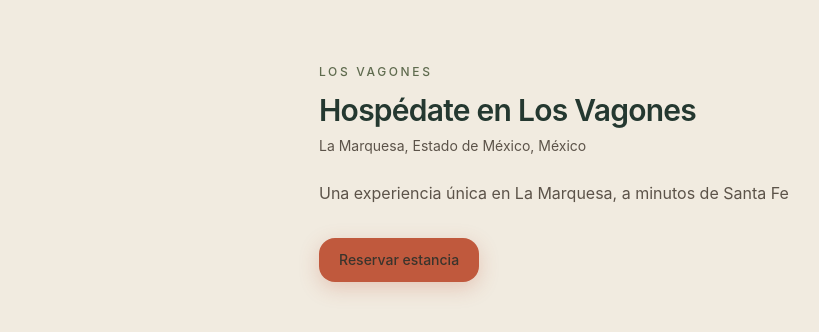
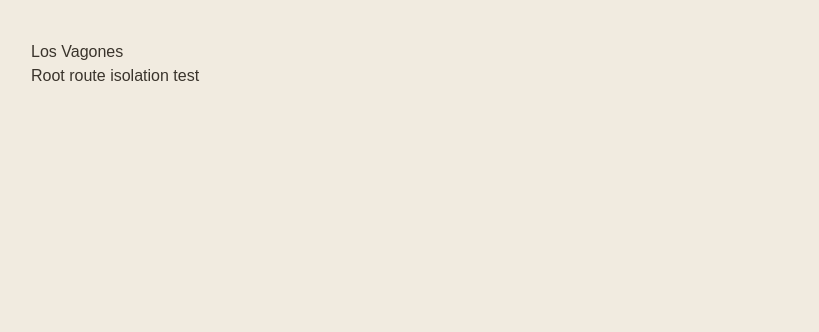
Before and after one commit to fraterunion/fraterunion-hotel, a Next.js app in the folder apps/web/: page / in a window 1280 px wide. Shown: the top 332 px of the page, without its empty margins (9-828 px from the left). Built offline with nearby package versions, Linux system fonts and the light colour scheme.

Commit message:
test: isolate root page to debug railway 502

```diff
--- a/apps/web/src/app/page.tsx
+++ b/apps/web/src/app/page.tsx
@@ -1,28 +1,8 @@
-import Link from 'next/link';
-import { hotelConfig, hotelLocationFull } from '@fraterunion/config';
-import { bookingCopy } from '../content/booking-es';
-
 export default function Page() {
   return (
-    <main className="min-h-screen bg-[var(--cabin-bg)] text-[var(--cabin-ink)]">
-      <div className="mx-auto max-w-2xl px-6 py-16">
-        <p className="text-xs font-medium uppercase tracking-[0.22em] text-[var(--cabin-olive)]">
-          {hotelConfig.hotelShortName}
-        </p>
-        <h1 className="mt-3 text-3xl font-semibold tracking-tight text-[var(--cabin-forest-deep)]">
-          {hotelConfig.heroTitle}
-        </h1>
-        <p className="mt-2 text-sm text-[var(--cabin-ink-soft)]">{hotelLocationFull()}</p>
-        <p className="mt-6 text-base leading-relaxed text-[var(--cabin-ink-soft)]">
-          {hotelConfig.heroSubtitle}
-        </p>
-        <Link
-          href="/booking"
-          className="mt-8 inline-flex rounded-2xl bg-[var(--cabin-terra)] px-5 py-3 text-sm font-medium text-[var(--cabin-elevated)] shadow-[0_6px_20px_rgba(192,89,61,0.25)] transition hover:bg-[var(--cabin-terra-hover)]"
-        >
-          {bookingCopy.home.bookCta}
-        </Link>
-      </div>
+    <main style={{ padding: '40px', fontFamily: 'sans-serif' }}>
+      <h1>Los Vagones</h1>
+      <p>Root route isolation test</p>
     </main>
   );
 }
```
